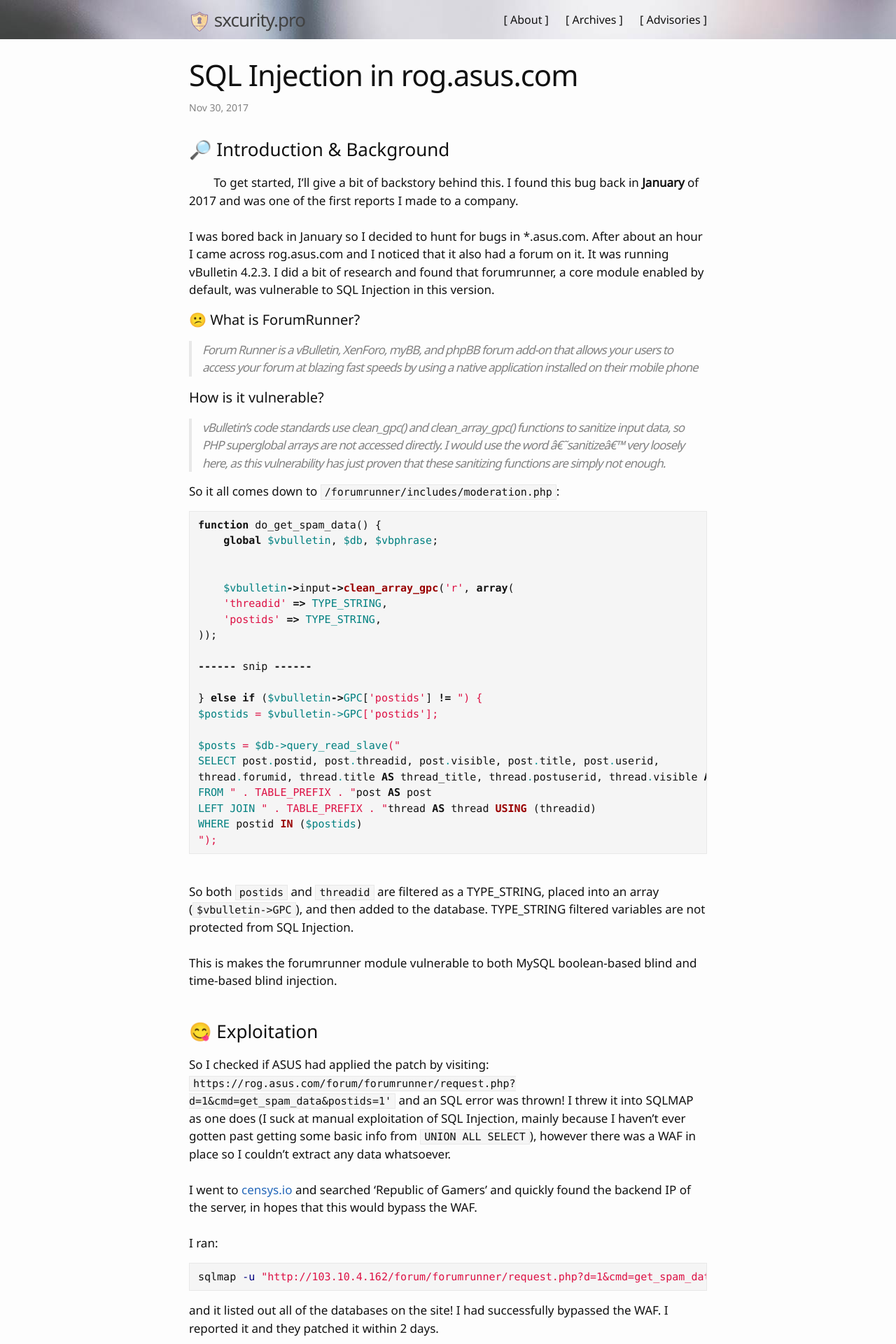
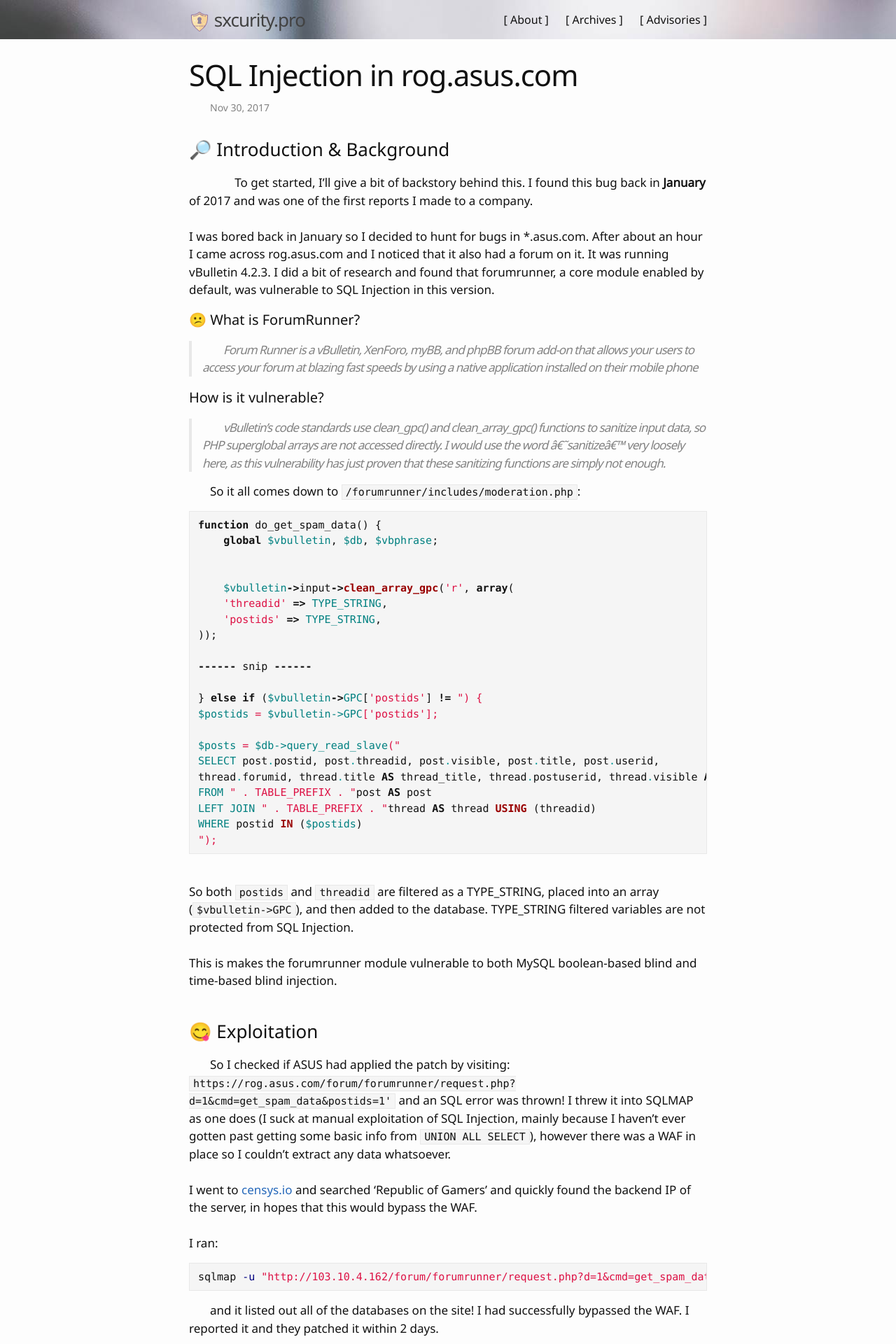
Before and after one commit to headstrong83/sxcurity.github.io, a Jekyll site: the page built from index.html, in a window 1280 px wide. Shown: the top 1920 px of the page at 70% size. Built offline with Jekyll 4.4.1, drawn with Linux system fonts in a browser that asks for light colours; the list of posts is cut into pages by our own code.

Commit message:
Update _base.scss

```diff
--- a/_sass/whiteglass/_base.scss
+++ b/_sass/whiteglass/_base.scss
@@ -12,8 +12,12 @@ dl, dd, ol, ul, figure {
 /**
 * CUSTOM!
 */
-
-
+#highlighter {
+  color:#f15e22; text-shadow: .5px .5px #D75623;
+}
+#highlighter2 {
+  color:#3F83DC; text-shadow: .5px .5px #2C6FC6;
+}
 /**
  * Basic styling
  */
@@ -28,6 +32,8 @@ body {
           font-feature-settings: "kern" 1;
   font-kerning: normal;
 }
+
+p { text-indent:30px; }
 
 table {
   width: 100%;
```
